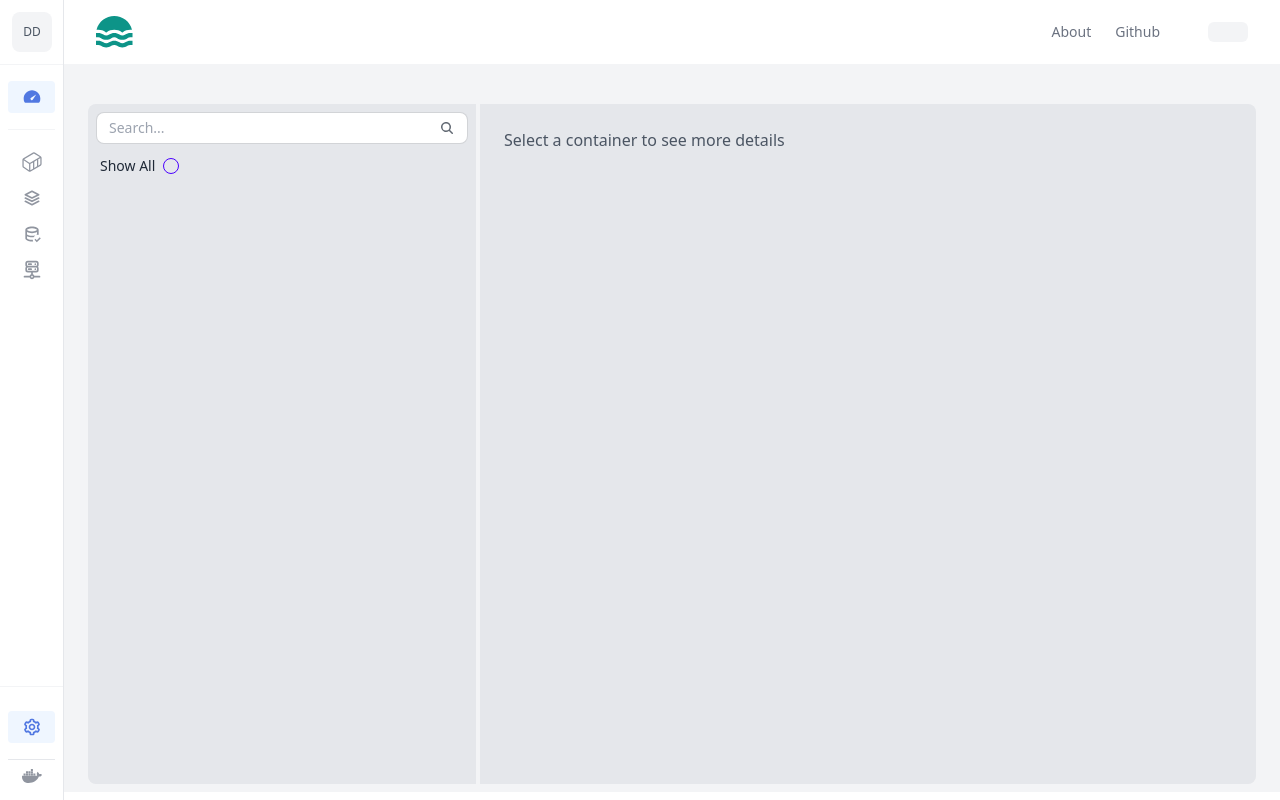
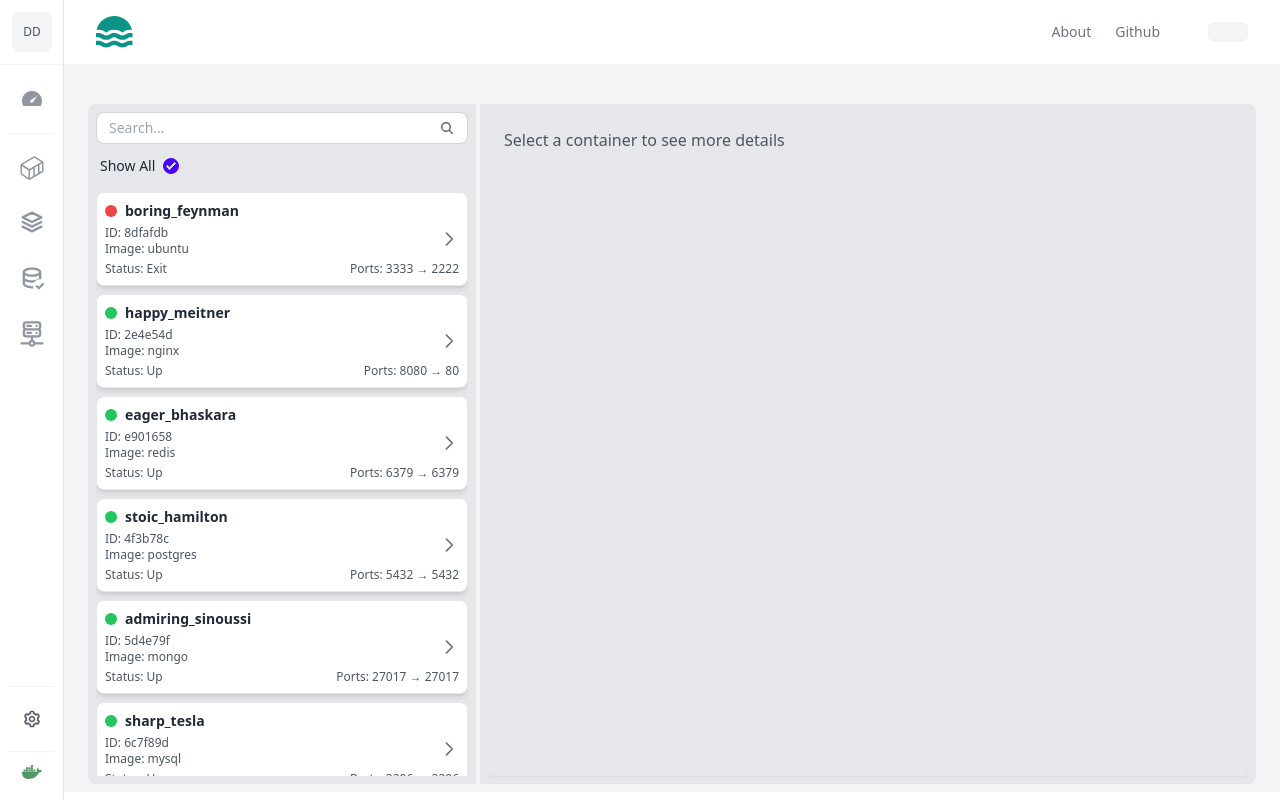
Before and after one commit to ropali/dockyard, a React (Vite) app: page / in a window 1280 px wide. Built offline with nearby package versions, Linux system fonts and the light colour scheme.

Commit message:
UI improvements

```diff
--- a/src/App.jsx
+++ b/src/App.jsx
@@ -1,7 +1,6 @@
 import React, { useState } from 'react';
 import Sidebar from './components/Sidebar';
 import Navbar from './components/Navbar';
-import Card from './components/Card';
 import DetailsPanel from './components/DetailsPanel';
 import ContainersList from './components/Containers/ContainersList';
 
@@ -13,11 +12,11 @@ const mockContainersData = data.containers;
 function App() {
   const [selectedContainer, setSelectedContainer] = useState(null);
   const [searchQuery, setSearchQuery] = useState('');
-  const [showAll, setShowAll] = useState(false);
+  const [showAll, setShowAll] = useState(true);
 
   const filteredContainers = mockContainersData.filter(container => {
     const matchesSearchQuery = container.Names[0].toLowerCase().includes(searchQuery.toLowerCase());
-    const matchesShowAll = showAll || container.Status.toLocaleLowerCase() === 'running';
+    const matchesShowAll = showAll || container.State.toLocaleLowerCase() === 'running';
     return matchesSearchQuery && matchesShowAll;
   });
 
--- a/src/components/Containers/ContainersList.jsx
+++ b/src/components/Containers/ContainersList.jsx
@@ -1,18 +1,17 @@
-
-
 import React from 'react'
 import ContainersTopBar from "./ContainersTopBar"
 import Card from '../Card'
 
 function ContainersList({ containers, onContainerClick, searchQuery, setSearchQuery, showAll, setShowAll }) {
     return (
-        <div>
+        <div className="h-full flex flex-col">
             <ContainersTopBar
                 searchQuery={searchQuery}
                 setSearchQuery={setSearchQuery}
                 showAll={showAll}
                 setShowAll={setShowAll}
             />
+            <div className="flex-1 overflow-y-auto mt-2">
                 {containers.map(container => (
                     <Card
                         key={container.Id}
@@ -21,7 +20,8 @@ function ContainersList({ containers, onContainerClick, searchQuery, setSearchQu
                     />
                 ))}
             </div>
+        </div>
     )
 }
 
-export default ContainersList
+export default ContainersList;
--- a/src/components/DetailsPanel.jsx
+++ b/src/components/DetailsPanel.jsx
@@ -2,7 +2,7 @@ import React from 'react';
 
 function DetailsPanel({ selectedContainer }) {
   if (!selectedContainer) {
-    return <div className="text-gray-600 p-4">Select a container to see more details</div>;
+    return <div className="text-gray-600 p-4 shadow-sm rounded-md h-full overflow-x-hidden flex flex-col">Select a container to see more details</div>;
   }
 
   const logs = `2024-05-18 12:45:38.003 UTC [1] LOG:  listening on Unix socket "/var/run/postgresql/.s.PGSQL.5432"
@@ -19,12 +19,12 @@ function DetailsPanel({ selectedContainer }) {
         <p className="ml-auto text-sm text-gray-600">Status: {selectedContainer.Status}</p>
       </div>
       <div className="flex mb-4">
-        <button className="mx-1 px-4 py-2 bg-blue-500 text-white rounded">WEB</button>
-        <button className="mx-1 px-4 py-2 bg-blue-500 text-white rounded">EXEC</button>
-        <button className="mx-1 px-4 py-2 bg-blue-500 text-white rounded">START</button>
-        <button className="mx-1 px-4 py-2 bg-blue-500 text-white rounded">RESTART</button>
-        <button className="mx-1 px-4 py-2 bg-red-500 text-white rounded">REMOVE</button>
-        <button className="mx-1 px-4 py-2 bg-gray-500 text-white rounded">INFO</button>
+        <button className="mx-1 btn btn-primary btn-sm">WEB</button>
+        <button className="mx-1 btn btn-primary btn-sm">EXEC</button>
+        <button className="mx-1 btn btn-primary btn-sm">START</button>
+        <button className="mx-1 btn btn-primary btn-sm">RESTART</button>
+        <button className="mx-1 btn btn-error btn-sm">REMOVE</button>
+        <button className="mx-1 btn btn-warning btn-sm">INFO</button>
       </div>
       <div className="flex mb-4 border-b">
         <button className="mr-4 pb-2 border-b-2 border-blue-500">LOGS</button>
--- a/src/components/Sidebar.jsx
+++ b/src/components/Sidebar.jsx
@@ -1,8 +1,14 @@
-import React from 'react';
+import React, { useState } from 'react';
 
 import { IconBxsTachometer, IconContainerTwentyFour, IconStack2, IconDatabaseCheckOutline, IconServerNetworkAlt, IconDocker, IconBxCog } from "../icons"
 
 function Sidebar() {
+  const [selectedIcon, setSelectedIcon] = useState(null); // Initialize selected icon to null
+
+  const handleIconClick = (iconId) => {
+    setSelectedIcon(iconId);
+  };
+
   return (
     <div className="flex h-screen w-16 flex-col justify-between border-e bg-white z-50">
       <div>
@@ -17,9 +23,10 @@ function Sidebar() {
             <div className="py-4">
               <a
                 href="#"
-                className="t group relative flex justify-center rounded bg-blue-50 px-2 py-1.5 text-blue-700"
+                className={`group relative flex justify-center rounded px-2 py-1.5 ${selectedIcon === 'dashboard' ? 'text-blue-700 bg-blue-50' : 'text-gray-500'}`}
+                onClick={() => handleIconClick('dashboard')}
               >
-                <IconBxsTachometer className="size-5 opacity-75" />
+                <IconBxsTachometer className="size-6 opacity-75" />
 
                 <span
                   className="invisible absolute start-full top-1/2 ms-4 -translate-y-1/2 rounded bg-gray-900 px-2 py-1.5 text-xs font-medium text-white group-hover:visible"
@@ -29,15 +36,15 @@ function Sidebar() {
               </a>
             </div>
 
-            <ul className="space-y-1 border-t border-gray-100 pt-4">
+            <ul className="space-y-4 border-t border-gray-100 pt-4">
               <li>
                 <a
                   href="#"
-                  className="group relative flex justify-center rounded px-2 py-1.5 text-gray-500 hover:bg-gray-50 hover:text-gray-700"
+                  className={`group relative flex justify-center rounded px-2 py-1.5 ${selectedIcon === 'containers' ? 'text-blue-700 bg-blue-50' : 'text-gray-500'}`}
+                  onClick={() => handleIconClick('containers')}
                 >
 
-
-                  <IconContainerTwentyFour className="size-5 opacity-75" />
+                  <IconContainerTwentyFour className="size-6 opacity-75" />
 
                   <span
                     className="invisible absolute start-full top-1/2 ms-4 -translate-y-1/2 rounded bg-gray-900 px-2 py-1.5 text-xs font-medium text-white group-hover:visible index-1111"
@@ -50,10 +57,11 @@ function Sidebar() {
               <li>
                 <a
                   href="#"
-                  className="group relative flex justify-center rounded px-2 py-1.5 text-gray-500 hover:bg-gray-50 hover:text-gray-700"
+                  className={`group relative flex justify-center rounded px-2 py-1.5 ${selectedIcon === 'images' ? 'text-blue-700 bg-blue-50' : 'text-gray-500'}`}
+                  onClick={() => handleIconClick('images')}
                 >
 
-                  <IconStack2 className="size-5 opacity-75" />
+                  <IconStack2 className="size-7 opacity-75" />
                   <span
                     className="invisible absolute start-full top-1/2 ms-4 -translate-y-1/2 rounded bg-gray-900 px-2 py-1.5 text-xs font-medium text-white group-hover:visible"
                   >
@@ -65,14 +73,14 @@ function Sidebar() {
               <li>
                 <a
                   href="#"
-                  className="group relative flex justify-center rounded px-2 py-1.5 text-gray-500 hover:bg-gray-50 hover:text-gray-700"
+                  className={`group relative flex justify-center rounded px-2 py-1.5 ${selectedIcon === 'volumes' ? 'text-blue-700 bg-blue-50' : 'text-gray-500'}`}
+                  onClick={() => handleIconClick('volumes')}
                 >
-                  <IconDatabaseCheckOutline className="size-5 opacity-75" />
+                  <IconDatabaseCheckOutline className="size-7 opacity-75" />
 
                   <span
                     className="invisible absolute start-full top-1/2 ms-4 -translate-y-1/2 rounded bg-gray-900 px-2 py-1.5 text-xs font-medium text-white group-hover:visible"
                   >
-
 
                     Volumes
                   </span>
@@ -82,11 +90,12 @@ function Sidebar() {
               <li>
                 <a
                   href="#"
-                  className="group relative flex justify-center rounded px-2 py-1.5 text-gray-500 hover:bg-gray-50 hover:text-gray-700"
+                  className={`group relative flex justify-center rounded px-2 py-1.5 ${selectedIcon === 'networks' ? 'text-blue-700 bg-blue-50' : 'text-gray-500'}`}
+                  onClick={() => handleIconClick('networks')}
                 >
 
 
-                  <IconServerNetworkAlt className="size-5 opacity-75"/>
+                  <IconServerNetworkAlt className="size-7 opacity-75" />
 
                   <span
                     className="invisible absolute start-full top-1/2 ms-4 -translate-y-1/2 rounded bg-gray-900 px-2 py-1.5 text-xs font-medium text-white group-hover:visible"
@@ -100,15 +109,14 @@ function Sidebar() {
         </div>
       </div>
 
-      <div className="sticky inset-x-0 bottom-0 border-t border-gray-100 bg-white p-2">
-        <div className="py-4">
+      <div className="sticky inset-x-0 bottom-0 bg-white p-2">
+        <div className="py-4 border-t border-gray-100">
           <a
             href="#"
-            className="t group relative flex justify-center rounded bg-blue-50 px-2 py-1.5 text-blue-700"
+            className="group relative flex justify-center rounded px-2 py-1.5 "
           >
 
-
-            <IconBxCog className="size-5 opacity-75"/>
+            <IconBxCog className="size-5 opacity-75" />
 
             <span
               className="invisible absolute start-full top-1/2 ms-4 -translate-y-1/2 rounded bg-gray-900 px-2 py-1.5 text-xs font-medium text-white group-hover:visible"
@@ -117,12 +125,12 @@ function Sidebar() {
             </span>
           </a>
         </div>
-        <form action="#" className="border-t">
+        <form action="#" className="border-t border-gray-100 p-1">
           <button
             type="submit"
             className="group relative flex w-full justify-center rounded-lg px-2 py-1.5 text-sm text-gray-500 hover:bg-gray-50 hover:text-gray-700"
           >
-            <IconDocker className="size-5 opacity-75"/>
+            <IconDocker className="size-5 opacity-75" fill="#197534" />
 
             <span
               className="invisible absolute start-full top-1/2 ms-4 -translate-y-1/2 rounded bg-gray-900 px-2 py-1.5 text-xs font-medium text-white group-hover:visible"
--- a/src/icons/index.jsx
+++ b/src/icons/index.jsx
@@ -87,7 +87,6 @@ export function IconDocker(props) {
     return (
         <svg
             viewBox="0 0 640 512"
-            fill="currentColor"
             height="1em"
             width="1em"
             {...props}
```
Lines whose indentation alone changed are shown as unchanged.
